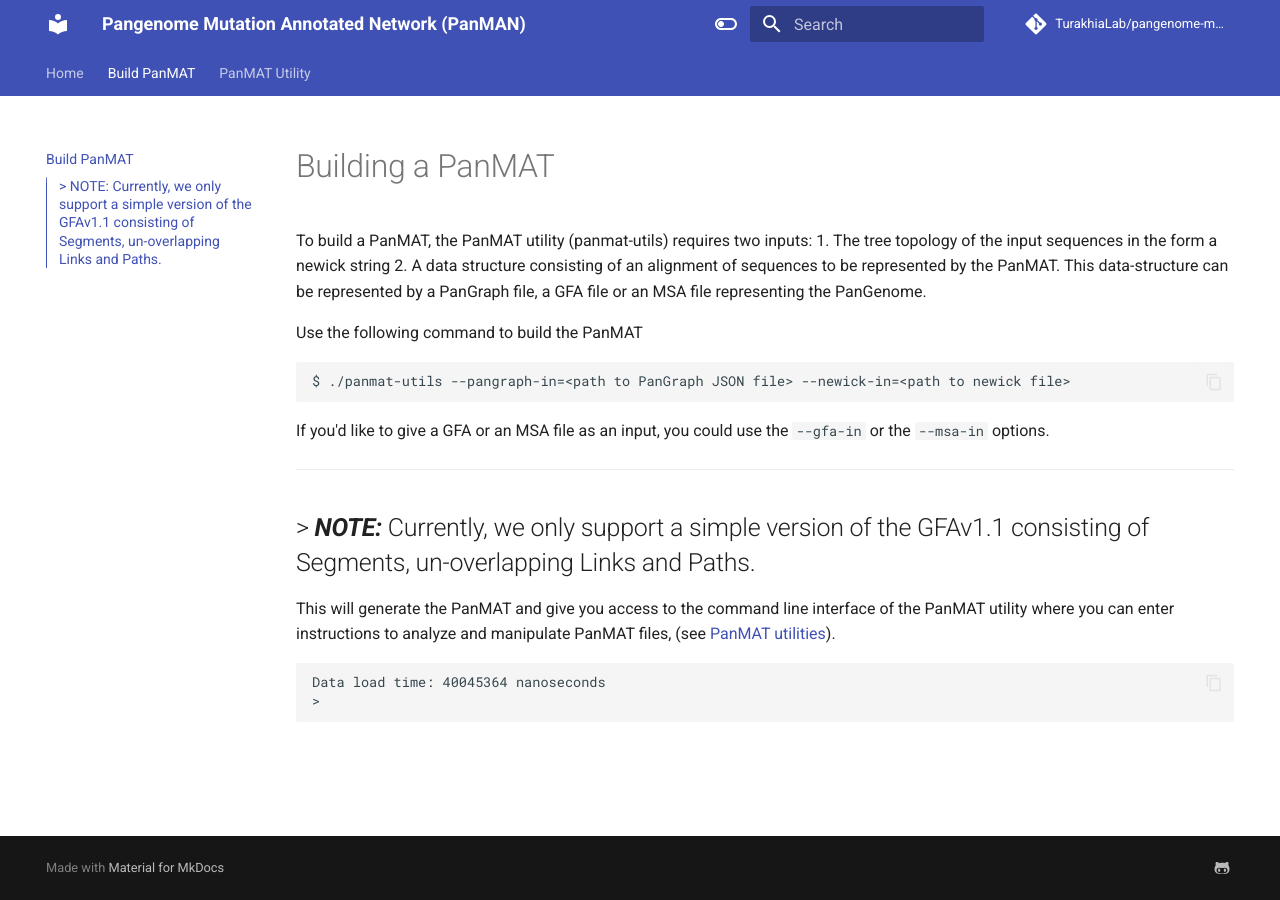
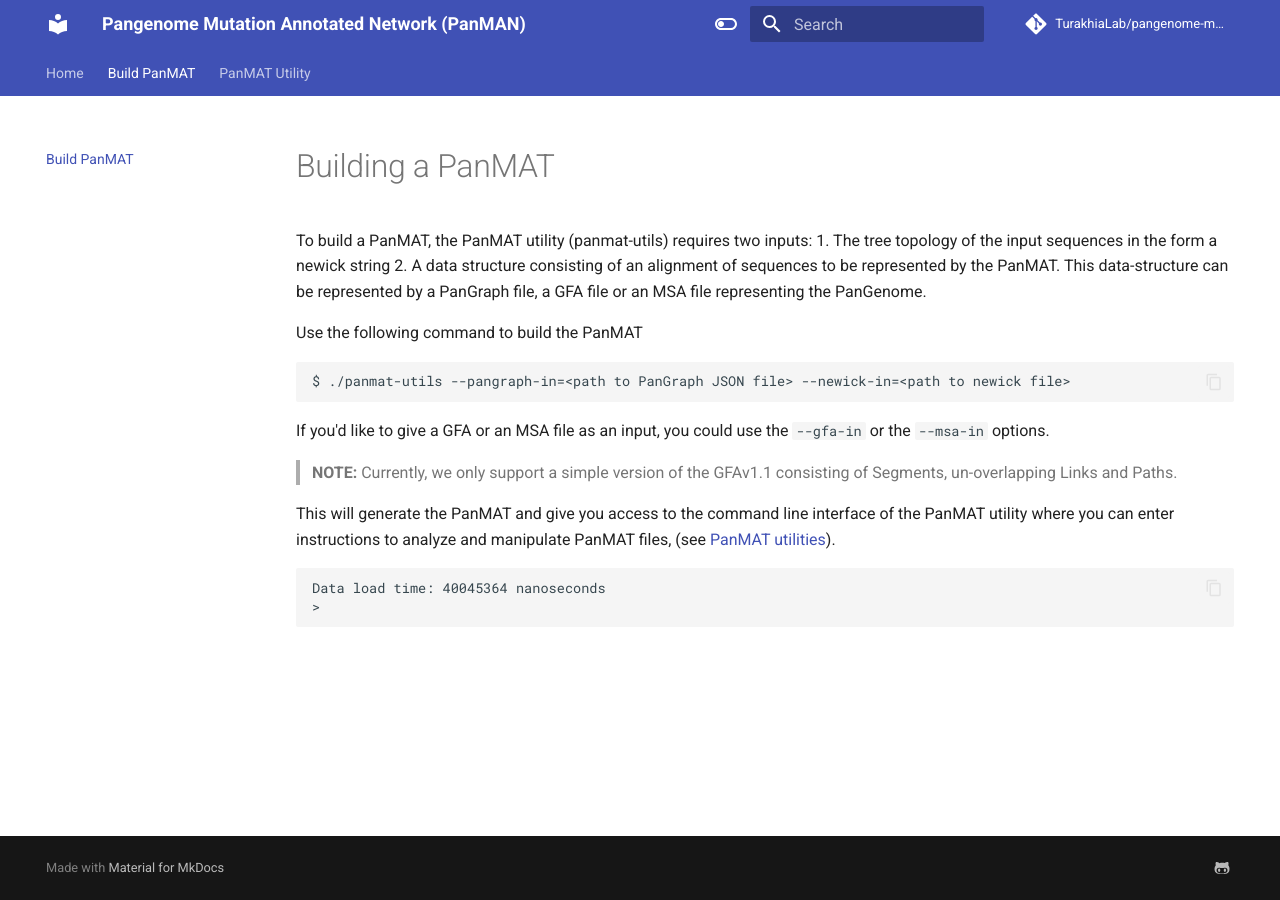
Before and after one commit to TurakhiaLab/panman, an MkDocs documentation site: the page built from docs/build.md, in a window 1280 px wide. Built offline with MkDocs 1.6.1 and Material for MkDocs 9.7.7, drawn with Linux system fonts in a browser that asks for light colours; comment, search, counter and statistics services are not loaded.

Commit message:
build and utility docs

````diff
--- a/docs/build.md
+++ b/docs/build.md
@@ -10,9 +10,8 @@ $ ./panmat-utils --pangraph-in=<path to PanGraph JSON file> --newick-in=<path to
 ```
 If you'd like to give a GFA or an MSA file as an input, you could use the `--gfa-in` or the `--msa-in` options.
 
----
-> **_NOTE:_** Currently, we only support a simple version of the GFAv1.1 consisting of Segments, un-overlapping Links and Paths.
----
+
+> **NOTE:** Currently, we only support a simple version of the GFAv1.1 consisting of Segments, un-overlapping Links and Paths.
 
 This will generate the PanMAT and give you access to the command line interface of the PanMAT utility where you can enter instructions to analyze and manipulate PanMAT files, (see [PanMAT utilities](utilities.md)).
 ```
--- a/mkdocs.yml
+++ b/mkdocs.yml
@@ -46,7 +46,7 @@ extra:
 nav:
   - Home: index.md
   - Build PanMAT: build.md
-  - PanMAT Utility: setup.md
+  - PanMAT Utility: utility.md
 
 markdown_extensions:
   - pymdownx.highlight:
````
